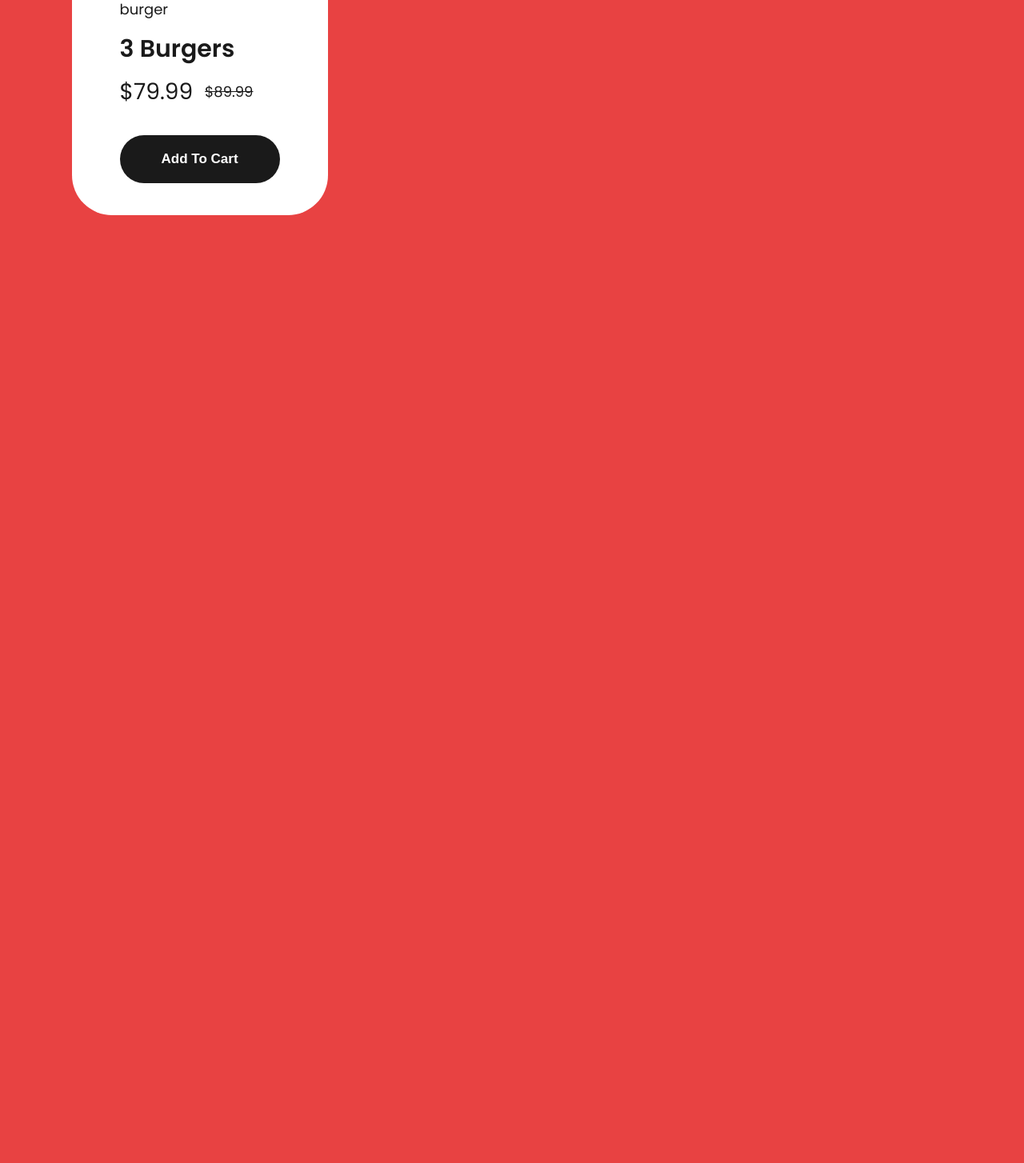
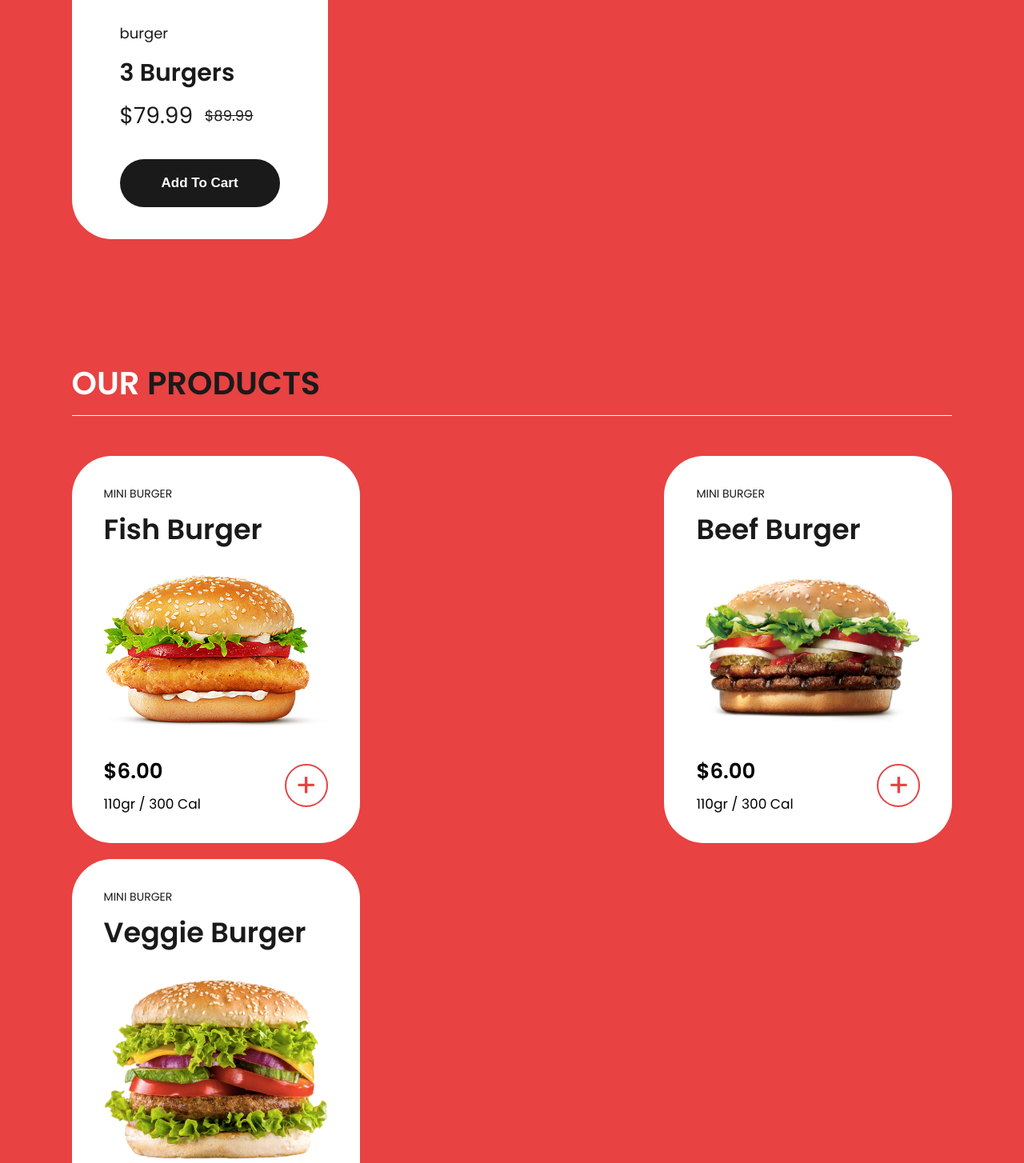
Before and after one commit to LemanMecidzade/Restaurant, a plain HTML site: page public/index.html in a window 1280 px wide. Shown: the part 1968-3422 px from the top of the page at 80% size. Before the commit the page ends 2317 px from the top, so only its background shows below. Drawn offline with Linux system fonts and the light colour scheme.

Commit message:
products&about added

```diff
--- a/public/index.html
+++ b/public/index.html
@@ -35,7 +35,8 @@
     <section id="home" style="background-image: url(../src/assets/home.jpg)">
         <div class="text">
             <h1>Express home delivery</h1>
-            <p>Lorem ipsum, dolor sit amet consectetur adipisicing elit. Deserunt, delectus. Mollitia, cum eum? Enim reprehenderit hic quam vel!</p>
+            <p>Lorem ipsum, dolor sit amet consectetur adipisicing elit. Deserunt, delectus. Mollitia, cum eum? Enim
+                reprehenderit hic quam vel!</p>
             <button class="btn">Order now</button>
         </div>
     </section>
@@ -100,6 +101,72 @@
             </div>
         </div>
     </section>
+    <section id="products">
+        <h1>Our <span>products</span></h1>
+        <div class="card-box">
+            <div class="card">
+                <div class="top-text">
+                    <h4>Mini burger</h4>
+                    <h1>Fish Burger</h1>
+                </div>
+                <div class="img-box">
+                    <img src="../src/assets/fish-burger.png" alt="">
+                </div>
+                <div class="bottom-text">
+                    <div class="about">
+                        <div class="price">$6.00</div>
+                        <span>110gr / 300 Cal</span>
+                    </div>
+                    <span>+</span>
+                </div>
+            </div>
+            <div class="card">
+                <div class="top-text">
+                    <h4>Mini burger</h4>
+                    <h1>Beef Burger</h1>
+                </div>
+                <div class="img-box">
+                    <img src="../src/assets/beef-burger.png" alt="">
+                </div>
+                <div class="bottom-text">
+                    <div class="about">
+                        <div class="price">$6.00</div>
+                        <span>110gr / 300 Cal</span>
+                    </div>
+                    <span>+</span>
+                </div>
+            </div>
+            <div class="card">
+                <div class="top-text">
+                    <h4>Mini burger</h4>
+                    <h1>Veggie Burger</h1>
+                </div>
+                <div class="img-box">
+                    <img src="../src/assets/veggie-burger.png" alt="">
+                </div>
+                <div class="bottom-text">
+                    <div class="about">
+                        <div class="price">$6.00</div>
+                        <span>110gr / 300 Cal</span>
+                    </div>
+                    <span>+</span>
+                </div>
+            </div>
+        </div>
+    </section>
+    <section id="about">
+        <h1>About <span>us</span></h1>
+        <div class="content">
+            <div class="img-box">
+                <img src="../src/assets/about.jpg" alt="">
+            </div>
+            <div class="text-box">
+                <h1>What Is The Secret Recipe Of Our Burgers?</h1>
+                <p>Lorem ipsum dolor sit amet consectetur adipisicing elit. Beatae quas quia aliquid adipisci, autem dignissimos quos ratione voluptatum veniam sunt maiores odio fuga inventore? Sed nisi harum earum vero. Totam!</p>
+                <button class="btn">Learn more</button>
+            </div>
+        </div>
+    </section>
 </body>
 
 </html>
--- a/src/styles/style.css
+++ b/src/styles/style.css
@@ -13,11 +13,23 @@ html{
     font-family: var(--default-font-family);
     box-sizing: border-box;
 }
+html::-webkit-scrollbar{
+    width:0.8rem;
+    background-color: white;
+}
+html::-webkit-scrollbar-thumb{
+    background-color: var(--secondary-color);
+}
 body{
     background-color: var(--main-color);
 }
 section{
     padding:8rem 7%;
+}
+img{
+    width: 100%;
+    object-fit: cover;
+    cursor: pointer;
 }
 /*header*/
 header{
@@ -37,7 +49,6 @@ header .logo{
 }
 header .logo img{
     height:100%;
-    object-fit: cover;
 }
 header nav ul{
     display: flex;
@@ -98,51 +109,54 @@ header .button i{
     width:20rem;
     border-radius: 7rem;
     text-transform: capitalize;
+    transition: .3s ease-in-out;
 }
 #home .text .btn{
     color:white;
     background-color: var(--secondary-color);
-    transition: .3s ease-in-out;
 }
 #home .text .btn:hover{
     background-color:white;
     color:var(--secondary-color);
 }
 /*menu*/
-#menu>h1{
+#menu>h1,
+#products>h1,
+#about>h1{
     font-size:4rem;
     font-weight: 600;
     text-transform: uppercase;
     color:white;
     border-bottom: 1px solid white;
     padding-bottom: 2rem;
+    margin-bottom: 5rem;
 }
-#menu>h1 span{
+#menu>h1 span,
+#products>h1 span,
+#about>h1 span{
     color:var(--secondary-color);
 }
-#menu .card-box{
+#menu .card-box,
+#products .card-box{
     margin-top: 4rem;
     display: flex;
     flex-wrap: wrap;
     justify-content: space-between;
+    gap:2rem;
 }
-#menu .card-box .card{
+#menu .card-box .card,
+#products .card-box .card{
     display: flex;
     flex-direction: column;
-    align-items: flex-start;
     gap:4rem;
     background-color: white;
     padding:4rem 6rem;
     border-radius: 5rem;
+    justify-content: space-between;
 }
 #menu .card-box .card .img-box{
     width: 20rem;
     align-self: center;
-}
-#menu .card-box .card .img-box img{
-    width: 100%;
-    object-fit: cover;
-    cursor: pointer;
 }
 #menu .card-box .card .text-box{
     display: flex;
@@ -177,3 +191,86 @@ header .button i{
 #menu .card-box .card .btn:hover{
     background-color: var(--main-color);
 }
+/*products*/
+#products .card-box .card{
+    padding:4rem;
+    justify-content: space-between;
+}
+#products .card-box .card .top-text{
+    color:var(--secondary-color)
+}
+#products .card-box .card .top-text h4{
+    text-transform: uppercase;
+    font-size:1.4rem;
+}
+#products .card-box .card .top-text h1{
+    margin-top: 2rem;
+    font-size:3.5rem;
+    font-weight: 600;
+}
+#products .card-box .card .img-box{
+    width:28rem;
+}
+#products .card-box .card .bottom-text{
+    display: flex;
+    justify-content: space-between;
+    width: 100%;
+    align-items: center;
+}
+#products .card-box .card .bottom-text .about .price{
+    font-size:2.6rem;
+    font-weight: 600;
+    margin-bottom: 2rem;
+}
+#products .card-box .card .bottom-text .about span{
+    font-size:1.7rem;
+}
+#products .card-box .card .bottom-text>span{
+    font-size:4rem;
+    border-radius: 50%;
+    width:5rem;
+    height: 5rem;
+    text-align: center;
+    line-height: 5rem;
+    border:2px solid var(--main-color);
+    color:var(--main-color);
+    cursor:pointer;
+    transition: .3s ease-in-out;
+}
+#products .card-box .card .bottom-text>span:hover{
+    color:white;
+    background-color: var(--main-color);
+    border-color:white;
+}
+/*about*/
+#about .content{
+    display: flex;
+    justify-content: space-between;
+}
+#about .content .img-box{
+    max-width: 80rem;
+}
+#about .content .img-box img{
+    border-radius: 5rem;
+}
+#about .content .text-box{
+    color:white;
+    max-width: 57rem;
+}
+#about .content .text-box h1{
+    font-size:4.5rem;
+    font-weight: 600;
+}
+#about .content .text-box p{
+    margin: 4rem 0;
+    font-size:2rem;
+    line-height: 3rem;
+}
+#about .content .text-box .btn{
+    color:white;
+    background-color: var(--secondary-color);
+}
+#about .content .text-box .btn:hover{
+    color:var(--secondary-color);
+    background-color: white;
+}
```
Also changed, not shown: src/assets/beef-burger.png (added), src/assets/fish-burger.png (added), src/assets/veggie-burger.png (added).
